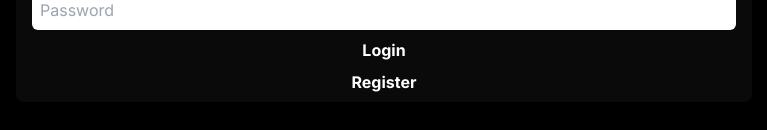
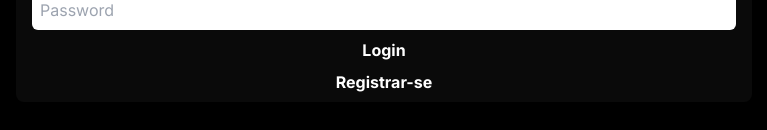
Before and after one commit to guilhermeiepsen/trabES, a Next.js app: page /login in a window 1280 px wide. Shown: the part 178-308 px from the top of the page, without its empty margins (256-1023 px from the left). Built offline with nearby package versions, Linux system fonts and the light colour scheme.

Commit message:
botao de registrar

```diff
--- a/app/login/page.jsx
+++ b/app/login/page.jsx
@@ -49,7 +49,7 @@ const Login = () => {
                 Login
             </button>
             <a href="/register" className="hover:bg-neutral-800 font-bold text-white min-w-max text-center">
-                Register
+                Registrar-se
             </a>
         </form>
     );
```
